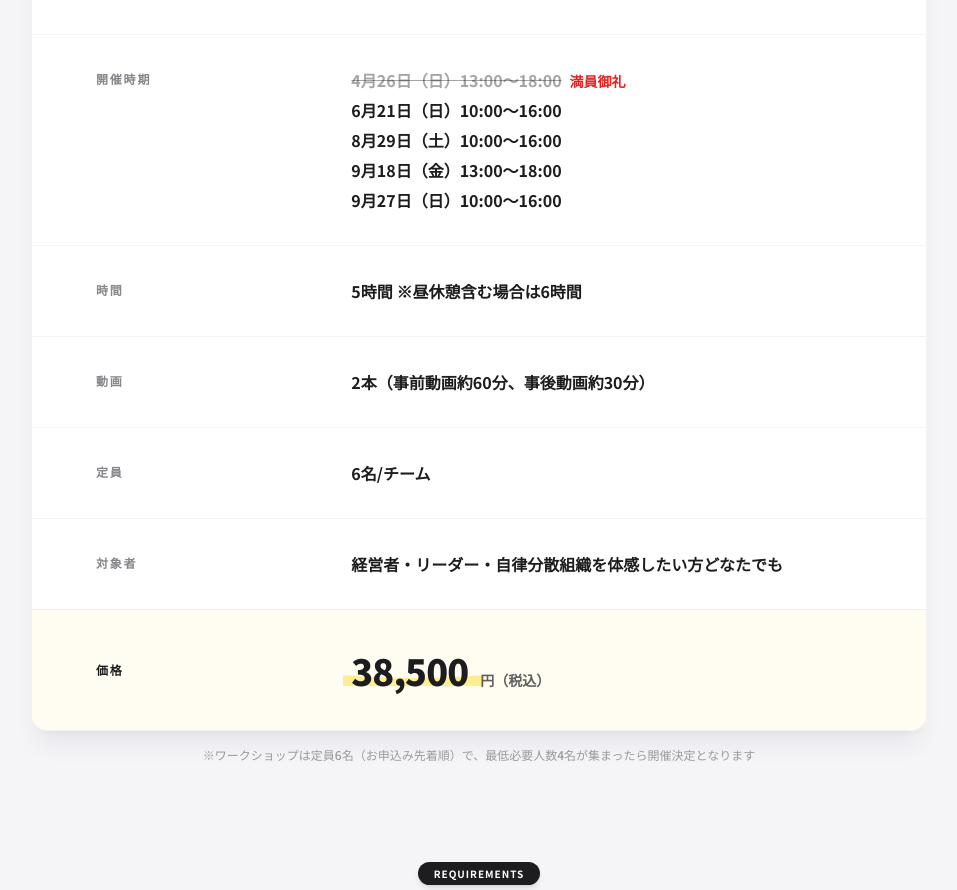
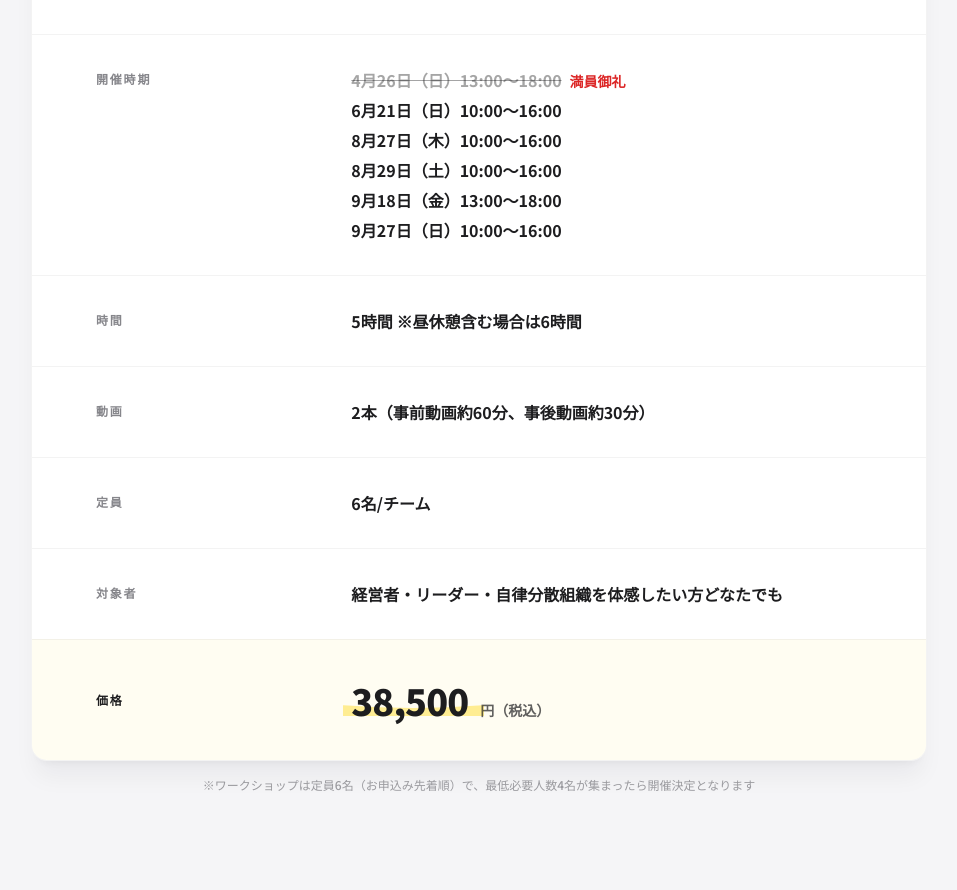
Before and after one commit to ke007007/dxo_seminar, a React (Vite) app: page / in a window 1280 px wide. Shown: the part 8440-9330 px from the top of the page, without its empty margins (161-1118 px from the left). Built offline with nearby package versions, Linux system fonts and the light colour scheme; a web font is replaced by a local one.

Commit message:
feat: 8/27の開催日程を追加

```diff
--- a/components/Overview.tsx
+++ b/components/Overview.tsx
@@ -26,6 +26,7 @@ export const Overview: React.FC = () => {
                         <div className="flex flex-col space-y-1">
                             <span><span className="line-through text-brand-black/40">4月26日（日）13:00～18:00</span><span className="text-red-600 font-black ml-2 text-sm">満員御礼</span></span>
                             <span>6月21日（日）10:00〜16:00</span>
+                            <span>8月27日（木）10:00〜16:00</span>
                             <span>8月29日（土）10:00〜16:00</span>
                             <span>9月18日（金）13:00〜18:00</span>
                             <span>9月27日（日）10:00〜16:00</span>
--- a/index.html
+++ b/index.html
@@ -112,6 +112,7 @@
       "organizer": { "@type": "Organization", "name": "手放す経営ラボラトリー", "url": "https://dxo.tebanasu-lab.com/" },
       "subEvent": [
         { "@type": "Event", "name": "1day体験会 6月21日回", "startDate": "2026-06-21T10:00:00+09:00", "endDate": "2026-06-21T16:00:00+09:00" },
+        { "@type": "Event", "name": "1day体験会 8月27日回", "startDate": "2026-08-27T10:00:00+09:00", "endDate": "2026-08-27T16:00:00+09:00" },
         { "@type": "Event", "name": "1day体験会 8月29日回", "startDate": "2026-08-29T10:00:00+09:00", "endDate": "2026-08-29T16:00:00+09:00" },
         { "@type": "Event", "name": "1day体験会 9月18日回", "startDate": "2026-09-18T13:00:00+09:00", "endDate": "2026-09-18T18:00:00+09:00" },
         { "@type": "Event", "name": "1day体験会 9月27日回", "startDate": "2026-09-27T10:00:00+09:00", "endDate": "2026-09-27T16:00:00+09:00" }
```
